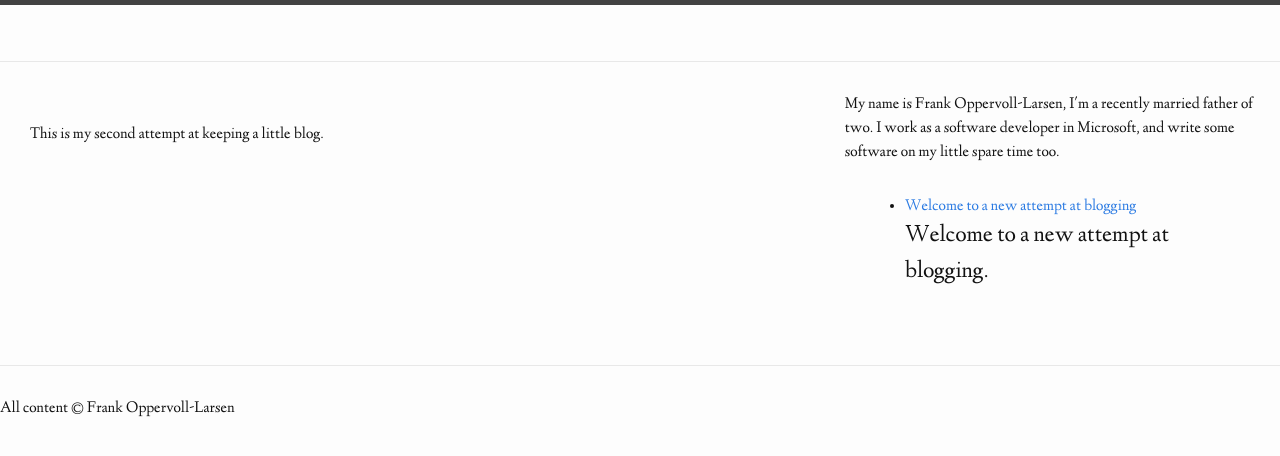
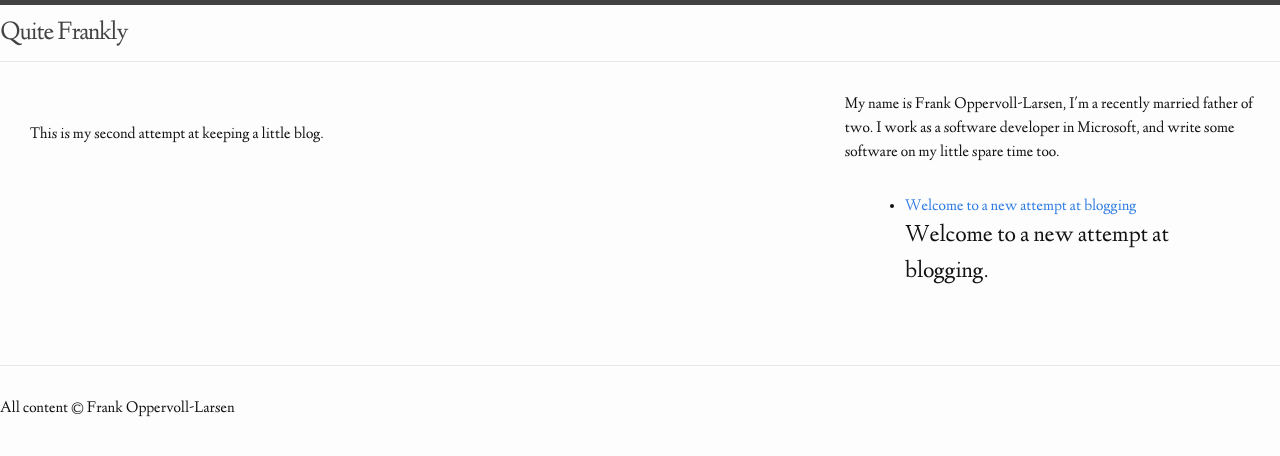
Before and after one commit to crazyfraggle/crazyfraggle.github.io, a Jekyll site: the page built from index.md, in a window 1280 px wide. Shown: the top 456 px of the page. Built offline with Jekyll 4.4.1, drawn with Linux system fonts in a browser that asks for light colours.

Commit message:
Site title in header

```diff
--- a/_includes/header.html
+++ b/_includes/header.html
@@ -1,3 +1,3 @@
 <header class="site-header">
-
+    <h1 class="site-title">{{ site.title }}</h1>
 </header>
```
